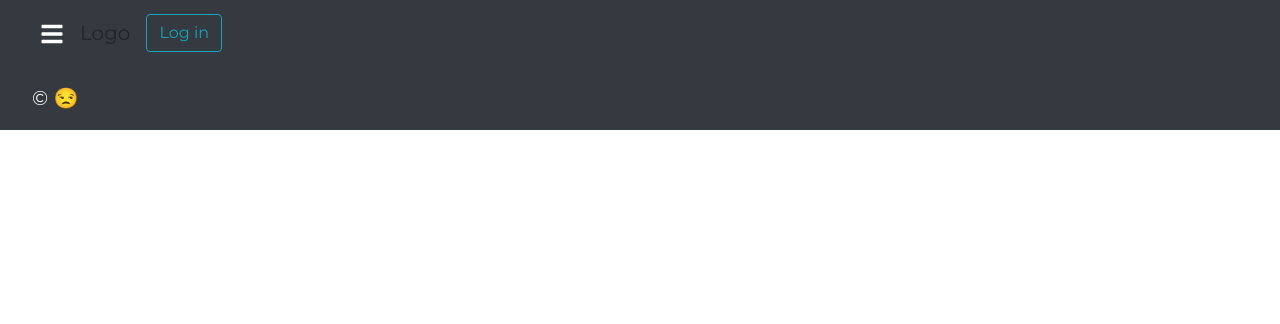
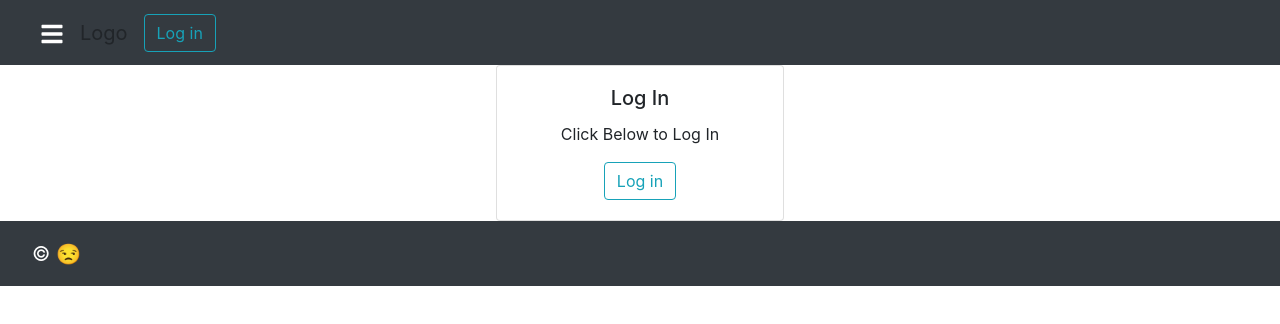
Before and after one commit to productivity-pros/productivity-pros-frontEnd, a React (Create React App) app: page /MyNotes in a window 1280 px wide. Shown: the top 324 px of the page. Built offline with nearby package versions, Linux system fonts and the light colour scheme.

Commit message:
fixing some overlap between css classes

```diff
--- a/src/App.js
+++ b/src/App.js
@@ -44,7 +44,7 @@ class App extends React.Component {
               {isAuthenticated ? <Explore/> : <Login />}
             </Route>
             <Route exact path="/MyList">{isAuthenticated ? <MyList/> : <Login />}</Route>
-            {/* <Route exact path="/MyNotes"><MyNotes /></Route> */}
+            <Route exact path="/MyNotes">{isAuthenticated ? <MyNotes/> : <Login />}</Route>
           </Switch>
           <Footer />
         </Router>
--- a/src/MyList.scss
+++ b/src/MyList.scss
@@ -3,12 +3,12 @@
     padding: 0;
     box-sizing: border-box;
   }
-  body, html {
-    font-family: 'Quicksand', sans-serif;
-    width: 100%;
-    height: 100%;
+  // body, html {
+  //   font-family: 'Quicksand', sans-serif;
+  //   width: 100%;
+  //   height: 100%;
 
-  }
+  // }
   #background-image {
     background: linear-gradient( rgba(0, 0, 0, 0.3), rgba(0, 0, 0, .7) ), url(https://images.pexels.com/photos/590493/pexels-photo-590493.jpeg?auto=compress&cs=tinysrgb&dpr=2&h=750&w=1260);
     position: fixed;
--- a/src/MyNotes.css
+++ b/src/MyNotes.css
@@ -1,10 +1,10 @@
 @import url('https://fonts.googleapis.com/css2?family=Montserrat&display=swap');
-body {
+/* body {
   margin: 0;
   font-family: 'Montserrat', sans-serif;
   -webkit-font-smoothing: antialiased;
   -moz-osx-font-smoothing: grayscale;
-}
+} */
 
 code {
   font-family: source-code-pro, Menlo, Monaco, Consolas, 'Courier New',
@@ -24,7 +24,7 @@ code {
 	color: white;
 }
 
-.container {
+.containerNotes {
 	max-width: 1800px;
 	margin-right: auto;
 	margin-left: auto;
--- a/src/MyNotes.jsx
+++ b/src/MyNotes.jsx
@@ -1,10 +1,8 @@
 import { useEffect, useState } from 'react'
-// import { nanoid } from 'nanoid'
 import Noteslist from "./components/Noteslist";
 import Search from './components/Search';
 import Header from './components/Header';
 import './MyNotes.css'
-
 import axios from 'axios';
 import { useAuth0 } from "@auth0/auth0-react";
 
@@ -68,7 +66,7 @@ const MyNotes = () => {
 	// console.log(notes);
 	return (
 		<div className={`${darkMode && 'dark-mode'}`}>
-			<div className='container'>
+			<div className='containerNotes'>
 				<Header toggleMode={setDarkMode} />
 				<Search handleSearchNote={setSearchText} />
 				<Noteslist notes={notes.filter((note) => note.text.toLowerCase().includes(searchText))} handleSave={addNote} handleDelete={deleteNote} handleUpdate={updateNote} />
```
